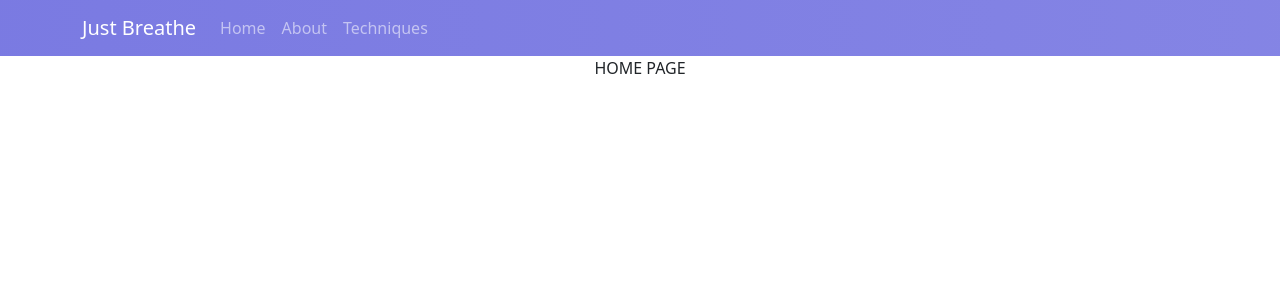
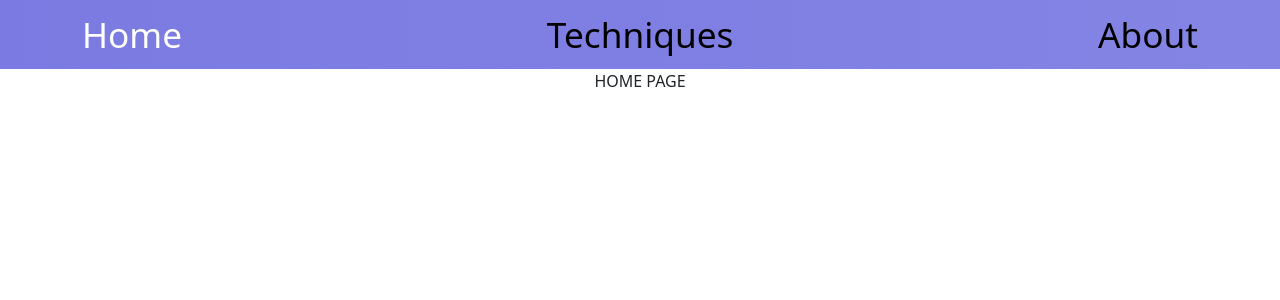
Before and after one commit to tCarina/Just_Breathe, a React (Create React App) app: page /home in a window 1280 px wide. Shown: the top 300 px of the page. Built offline with nearby package versions, Linux system fonts and the light colour scheme.

Commit message:
navbar with navlink fixed

```diff
--- a/src/Components/Navbar.js
+++ b/src/Components/Navbar.js
@@ -1,15 +1,26 @@
-import { Navbar, Container, Nav} from "react-bootstrap";
+import { Navbar, Container, Nav } from "react-bootstrap";
+import {NavLink} from "react-router-dom"
+import "../Styles/navbar.css"
 export default function NavBar() {
-  return (
-    <Navbar bg="dark" variant="dark">
-      <Container>
-        <Navbar.Brand>Just Breathe</Navbar.Brand>
-        <Nav className="me-auto">
-          <Nav.Link href="/home">Home</Nav.Link>
-          <Nav.Link href="/about">About</Nav.Link>
-          <Nav.Link href="/techniques">Techniques</Nav.Link>
-        </Nav>
-      </Container>
-    </Navbar>
-  );
+    return (
+        <Navbar collapseOnSelect expand="lg" bg="dark" variant="dark">
+            <Container className="nav-format">
+                <Nav>
+                    <NavLink className="nav-text" exact to="/home">
+                        Home
+                    </NavLink>
+                </Nav>
+                <Nav>
+                    <NavLink className="nav-text" exact to="/techniques">
+                        Techniques
+                    </NavLink>
+                </Nav>
+                <Nav>
+                    <NavLink className="nav-text" exact to="/about">
+                        About
+                    </NavLink>
+                </Nav>
+            </Container>
+        </Navbar>
+    );
 }
--- /dev/null
+++ b/src/Styles/navbar.css
@@ -0,0 +1,19 @@
+.nav-text {
+    font-size: 2.2rem !important;
+    text-decoration: none;
+    color:rgb(0, 0, 0);
+   }
+
+   .nav-text:hover{
+       color:rgb(93, 207, 241)
+   }
+
+   .active{
+       color:rgb(255, 255, 255);
+   }
+
+   @media screen and (max-width: 900px) {
+       .nav-text{
+           font-size: 1.5rem !important;
+       }
+   }
```
